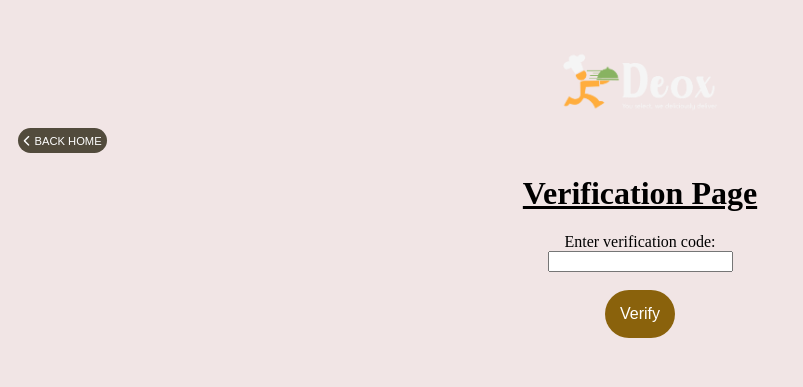
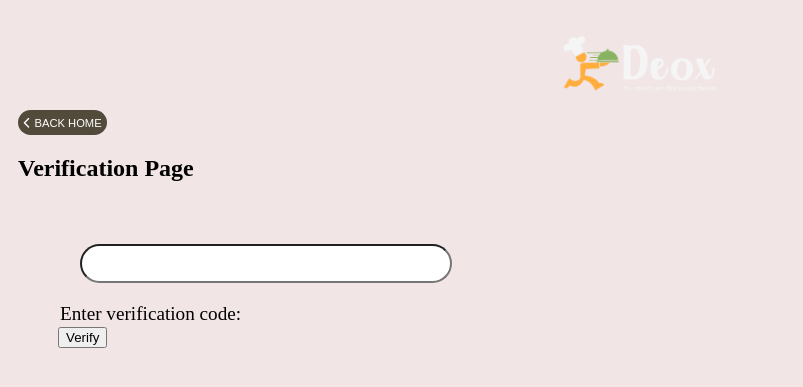
Before and after one commit to Thomas-m-waka/food_ordering_system, a Django app: page /members/enter_verification_code in a window 1280 px wide. Shown: the top 387 px of the page, without its empty margins (0-803 px from the left). Run offline with Django 4.2, Linux system fonts and the light colour scheme.

Commit message:
Update enter_verification.html

```diff
--- a/members/templates/authenticate/enter_verification.html
+++ b/members/templates/authenticate/enter_verification.html
@@ -1,30 +1,49 @@
 {%extends 'authenticate/home.html'%}
 {%load static%}
-
 {%block content%}
-<br>
-    <img src="{% static 'images/White_Deox_Logo@4x.png'%}" class="logo">
+<div class="dd">
+    <img src="{% static 'images/White_Deox_Logo@4x.png'%}"  class="logo">
+   </div>
     <button class="back-btn">
         <a href="{% url 'index'%}"><i class="fa-solid fa-chevron-left "></i>
             BACK HOME
         </a>
     </button>
-<center>
-    <div class="verification">
-        <h1><u>Verification Page</u></h1>
-        <form action="{%url 'enter-code'%}" method="post">
+<style>
+.form_class{
+    padding:2px;
+}
+
+</style>
+
+<div class="container-wrapper">
+    <div class="container">
+        <h2>Verification Page</h2>
+            {% if messages %}
+        <ul class="mess">
+            {% for message in messages %}
+                <li>{{ message }}</li>
+            {% endfor %}
+        </ul>
+    {% endif %}
+    <form action="{%url 'enter-code'%}" method="post" class="myform">
             {% csrf_token %}
-            <input type="hidden" name="username" value="{{ username }}">
-            <label for="verification_code">Enter verification code:</label><br>
-            <input type="text" id="verification_code" name="verification_code"><br><br>
-            <button type="submit" class="my-button">Verify</button>
-        </form>
-    </div>
-</center>
+            <div class="form_class">
+                <input type="hidden" name="username" value="{{ username }}">
+                <input type="text" id="verification_code" name="verification_code">
+                <label for="verification_code">Enter verification code:</label>
+            </div>
+             <div class="submit_button">
+                <button type="submit">Verify</button>
+            </div>
+    </form>
+</div>
+</div>
+<!--
 <script>
     // JavaScript function to display an alert box with the success message
     window.onload = function() {
         alert("Verification code sent successfully. Please check your phone and enter the code below.");
     };
-</script>
+</script> -->
 {%endblock%}
```
